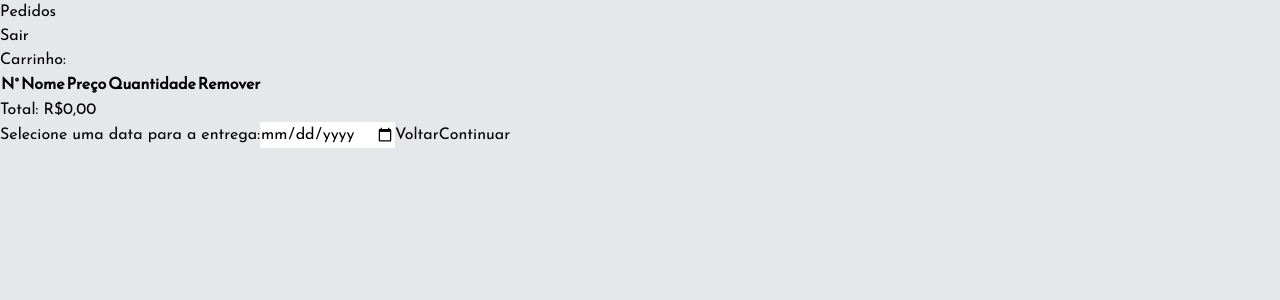
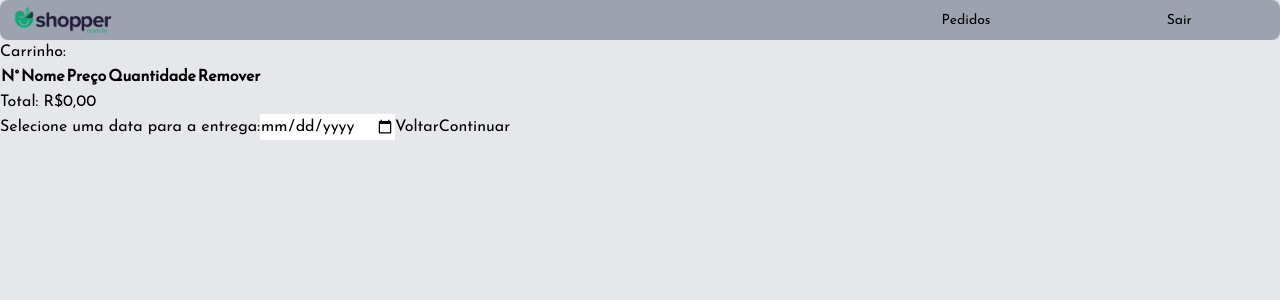
Before and after one commit to jaketheman96/desafio-shopper, a React (Create React App) app in the folder frontend/: page /cart in a window 1280 px wide. Shown: the top 300 px of the page. Built offline with nearby package versions, Linux system fonts and the light colour scheme.

Commit message:
style: add's css to navbar and add's loading component to needed pages

```diff
--- a/frontend/package.json
+++ b/frontend/package.json
@@ -9,6 +9,7 @@
     "@trybe/eslint-config-frontend": "^1.8.3",
     "react": "^18.2.0",
     "react-dom": "^18.2.0",
+    "react-icons": "^4.8.0",
     "react-router-dom": "^6.10.0",
     "react-scripts": "5.0.1",
     "web-vitals": "^2.1.4"
--- a/frontend/src/App.js
+++ b/frontend/src/App.js
@@ -1,7 +1,4 @@
-import { useContext } from 'react';
 import { Route, Routes } from 'react-router-dom';
-import Loading from './components/Loading';
-import ShopperContext from './context/ShopperContext';
 import Admin from './pages/Admin';
 import Cart from './pages/Cart';
 import Login from './pages/Login';
@@ -11,8 +8,6 @@ import Products from './pages/Products';
 import Register from './pages/Register';
 
 function App() {
-  const { isLoading } = useContext(ShopperContext);
-
   return (
     <div className="App bg-gray-200 min-h-screen">
       <Routes>
@@ -24,7 +19,6 @@ function App() {
         <Route path="/orders/:id" element={ <OrderDetails /> } />
         <Route path="/admin" element={ <Admin /> } />
       </Routes>
-      {isLoading && <Loading />}
     </div>
   );
 }
--- a/frontend/src/components/Navbar.js
+++ b/frontend/src/components/Navbar.js
@@ -1,6 +1,7 @@
 import React, { useContext, useEffect, useState } from 'react';
 import { Link, useNavigate } from 'react-router-dom';
 import ShopperContext from '../context/ShopperContext';
+import shopperLogo from '../images/shopperLogoForNavbar.png';
 
 function Navbar() {
   const navigate = useNavigate();
@@ -23,18 +24,31 @@ function Navbar() {
   };
 
   return (
-    <nav>
-      <ul>
+    <nav className="bg-gray-400 flex justify-between items-center h-10 rounded-lg">
+      <img
+        src={shopperLogo}
+        alt="shopper-logo"
+        className="w-28 h-7 pl-3"
+      />
+      <ul className="flex w-7/12 sm:w-2/5 lg:w-1/3 justify-around">
         {userRole && userRole === 'customer' && (
           <li>
-            <Link to="/products">Produtos</Link>
+            <Link to="/products" className="text-sm">
+              Produtos
+            </Link>
           </li>
         )}
         <li>
-          <Link to="/orders">Pedidos</Link>
+          <Link to="/orders" className="text-sm">
+            Pedidos
+          </Link>
         </li>
         <li>
-          <button type="button" onClick={ handleLogout }>
+          <button
+            type="button"
+            onClick={handleLogout}
+            className="text-sm"
+          >
             Sair
           </button>
         </li>
--- a/frontend/src/pages/OrderDetails.js
+++ b/frontend/src/pages/OrderDetails.js
@@ -4,6 +4,7 @@ import ShopperContext from '../context/ShopperContext';
 import { handleAllFetchMethods } from '../utils/handleAllFetchMethods';
 import Navbar from '../components/Navbar';
 import { formatingDate } from '../utils/formatDates';
+import Loading from '../components/Loading';
 
 function OrderDetails() {
   const navigate = useNavigate();
@@ -81,7 +82,7 @@ function OrderDetails() {
   return (
     <>
       <Navbar />
-      {orderDetails && (
+      {orderDetails ? (
         <section>
           <h2>Detalhes do pedido:</h2>
           <p>
@@ -91,7 +92,7 @@ function OrderDetails() {
           <p>{`Data do pedido: ${formatDate(orderDetails.saleDate)}`}</p>
           <p>{`Data da entrega: ${formatDate(orderDetails.deliveryDate)}`}</p>
           {orderDetails.products.map((product, index) => (
-            <div key={ index }>
+            <div key={index}>
               <p>{`Item ${String(index + 1)} - ${product.name}`}</p>
               <p>{`Preço unitário: R$${product.price.replace('.', ',')}`}</p>
               <p>
@@ -106,8 +107,8 @@ function OrderDetails() {
                 type="button"
                 name="confirmed"
                 value="Confirmado"
-                onClick={ handleAllDeliveryButtons }
-                disabled={ isConfirmedBtnDisabled }
+                onClick={handleAllDeliveryButtons}
+                disabled={isConfirmedBtnDisabled}
               >
                 Pedido confirmado
               </button>
@@ -115,8 +116,8 @@ function OrderDetails() {
                 type="button"
                 name="delivering"
                 value="A caminho"
-                onClick={ handleAllDeliveryButtons }
-                disabled={ isDeliveringBtnDisabled }
+                onClick={handleAllDeliveryButtons}
+                disabled={isDeliveringBtnDisabled}
               >
                 Enviar pedido
               </button>
@@ -127,17 +128,17 @@ function OrderDetails() {
               type="button"
               name="delivered"
               value="Entregue"
-              onClick={ handleAllDeliveryButtons }
-              disabled={ isDeliveredBtnDisabled }
+              onClick={handleAllDeliveryButtons}
+              disabled={isDeliveredBtnDisabled}
             >
               Pedido entregue
             </button>
           )}
-          <button type="button" onClick={ () => navigate('/orders') }>
+          <button type="button" onClick={() => navigate('/orders')}>
             Voltar
           </button>
         </section>
-      )}
+      ) : <Loading />}
     </>
   );
 }
--- a/frontend/src/pages/Orders.js
+++ b/frontend/src/pages/Orders.js
@@ -1,4 +1,5 @@
 import React, { useContext, useEffect, useState } from 'react';
+import Loading from '../components/Loading';
 import Navbar from '../components/Navbar';
 import OrdersCard from '../components/OrdersCard';
 import ShopperContext from '../context/ShopperContext';
@@ -40,19 +41,21 @@ function Orders() {
   return (
     <>
       <Navbar />
+      {allUserOrders.length !== 0  ? (
         <section>
-        {allUserOrders.length !== 0 && allUserOrders.map((order, index) => (
+          {allUserOrders.map((order, index) => (
             <OrdersCard
-            key={ order.id }
-            index={ index }
-            id={ order.id }
-            saleDate={ order.saleDate }
-            status={ order.status }
-            totalPrice={ order.totalPrice }
-            deliveryDate={ order.deliveryDate }
+              key={order.id}
+              index={index}
+              id={order.id}
+              saleDate={order.saleDate}
+              status={order.status}
+              totalPrice={order.totalPrice}
+              deliveryDate={order.deliveryDate}
             />
           ))}
         </section>
+      ) : <Loading />}
       <p>{showError}</p>
     </>
   );
--- a/frontend/src/pages/Products.js
+++ b/frontend/src/pages/Products.js
@@ -1,4 +1,5 @@
 import React, { useContext, useEffect, useState } from 'react';
+import Loading from '../components/Loading';
 import { useNavigate } from 'react-router-dom';
 import Navbar from '../components/Navbar';
 import ProductsCard from '../components/ProductsCard';
@@ -46,24 +47,26 @@ function Products() {
   return (
     <>
       <Navbar />
+      {allProducts ? (
         <section>
-        {allProducts && allProducts.map((products) => (
+          {allProducts.map((products) => (
             <ProductsCard
-            key={ products.id }
-            id={ products.id }
-            name={ products.name }
-            price={ products.price }
-            qtyStock={ products.qtyStock }
-            handleQuantity={ handleQuantity }
+              key={products.id}
+              id={products.id}
+              name={products.name}
+              price={products.price}
+              qtyStock={products.qtyStock}
+              handleQuantity={handleQuantity}
             />
           ))}
           <article>
             <p>{`Total: R$${totalCartPrice.replace('.', ',')}`}</p>
-          <button type="button" onClick={ () => navigate('/cart') }>
+            <button type="button" onClick={() => navigate('/cart')}>
               Ir para o carrinho
             </button>
           </article>
         </section>
+      ) : <Loading />}
     </>
   );
 }
```
Also changed, not shown: frontend/src/images/shopperLogoForNavbar.png (added), 1 other file (tests, documents, lock files or other folders). Lines whose indentation alone changed are shown as unchanged.
